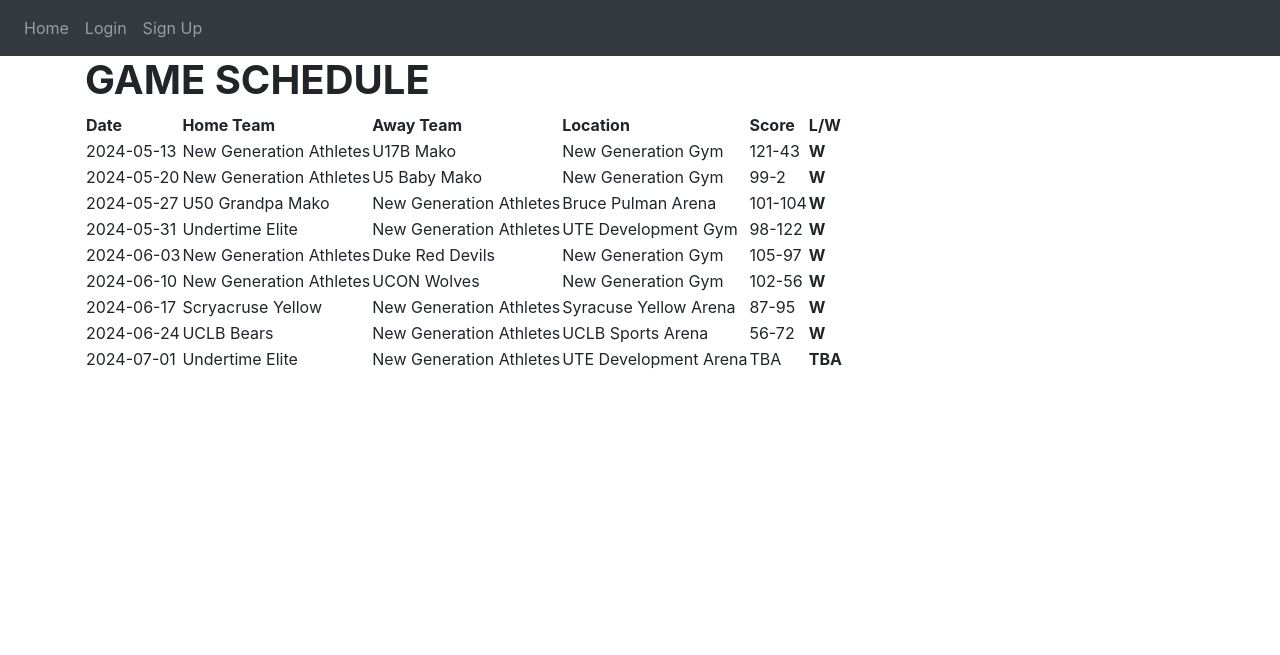
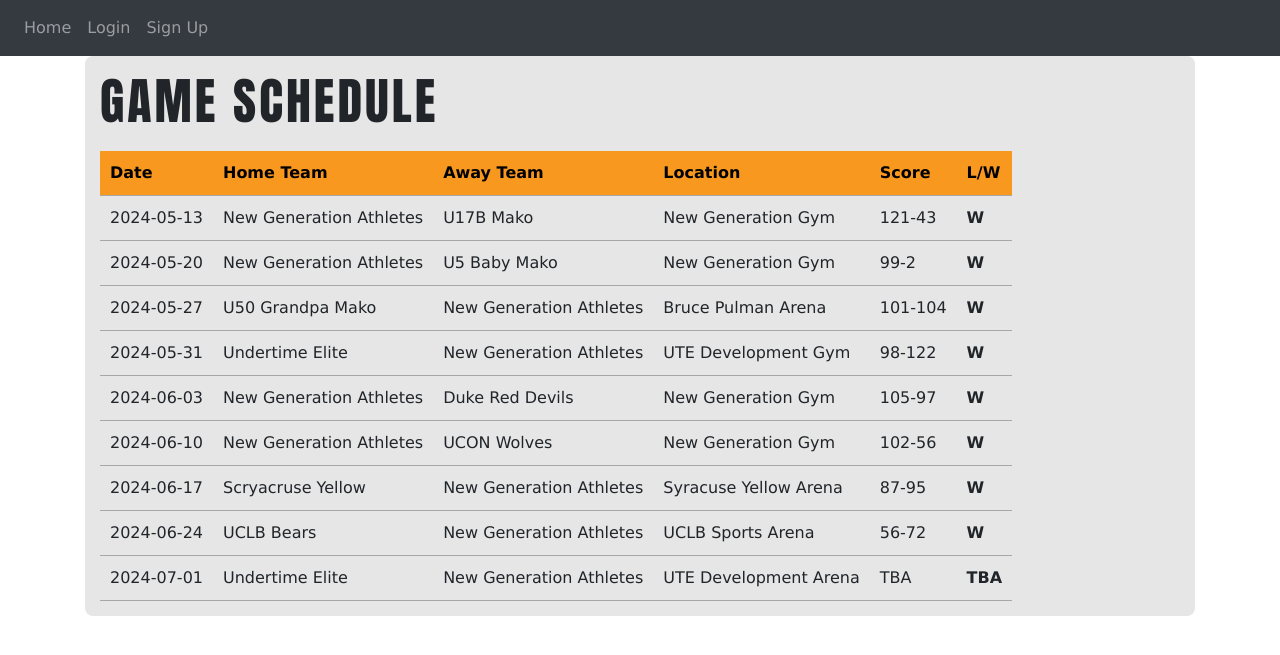
Before and after one commit to 19054Ira/Ira-DTG2024-F.B.P_Club-Website, a Flask app: template website/templates/schedule.html in a window 1280 px wide. Shown: the top 655 px of the page. Run offline with Flask 3, Linux system fonts and the light colour scheme; the template is opened without the code that fills it, so the values that code supplies are empty; some libraries are stand-ins or nearby versions.

Commit message:
Schedule CSS

```diff
--- a/website/static/assets/main.css
+++ b/website/static/assets/main.css
@@ -82,3 +82,39 @@ transition: transform 0.4s ease;
 .ARTICLEAUTHOR{
     font-family: Verdana, Geneva, Tahoma, sans-serif;
 }
+
+.schedulebody{
+    font-family: Verdana, Geneva, Tahoma, sans-serif;
+}
+
+.schedule-container{
+    background-color: #e6e6e6;
+    padding: 15px;
+    border-radius: 8px;
+}
+
+.schedule-header{
+    font-family: Impact, Haettenschweiler, 'Arial Narrow Bold', sans-serif;
+    letter-spacing: 3px;
+    margin-bottom: 20px;
+}
+
+.schedule-header h1{
+    font-size: 50px;
+}
+
+.schedule-table thead {
+    background-color: #f8981e;
+    color: #000000;
+}
+
+.schedule-table th,
+.schedule-table td {
+    padding: 10px;
+    text-align: left;
+    border-bottom: 1px solid #a7a7a7;
+}
+
+.schedule-table tbody tr:hover {
+    background-color: #f1f1f1;
+}
--- a/website/templates/schedule.html
+++ b/website/templates/schedule.html
@@ -8,7 +8,7 @@
     <title>Basketball Game Schedule</title>
     <link rel="stylesheet" href="static/assets/main.css" />
 </head>
-<body>
+<body class="schedulebody">
     <div class="schedule-container">
         <header class="schedule-header">
             <h1><b>GAME SCHEDULE</b></h1>
@@ -97,8 +97,6 @@
                     <td>TBA</td>
                     <td><b>TBA</b></td>
                 </tr>
-
-
                 <!-- Add more rows as needed -->
             </tbody>
         </table>
```
